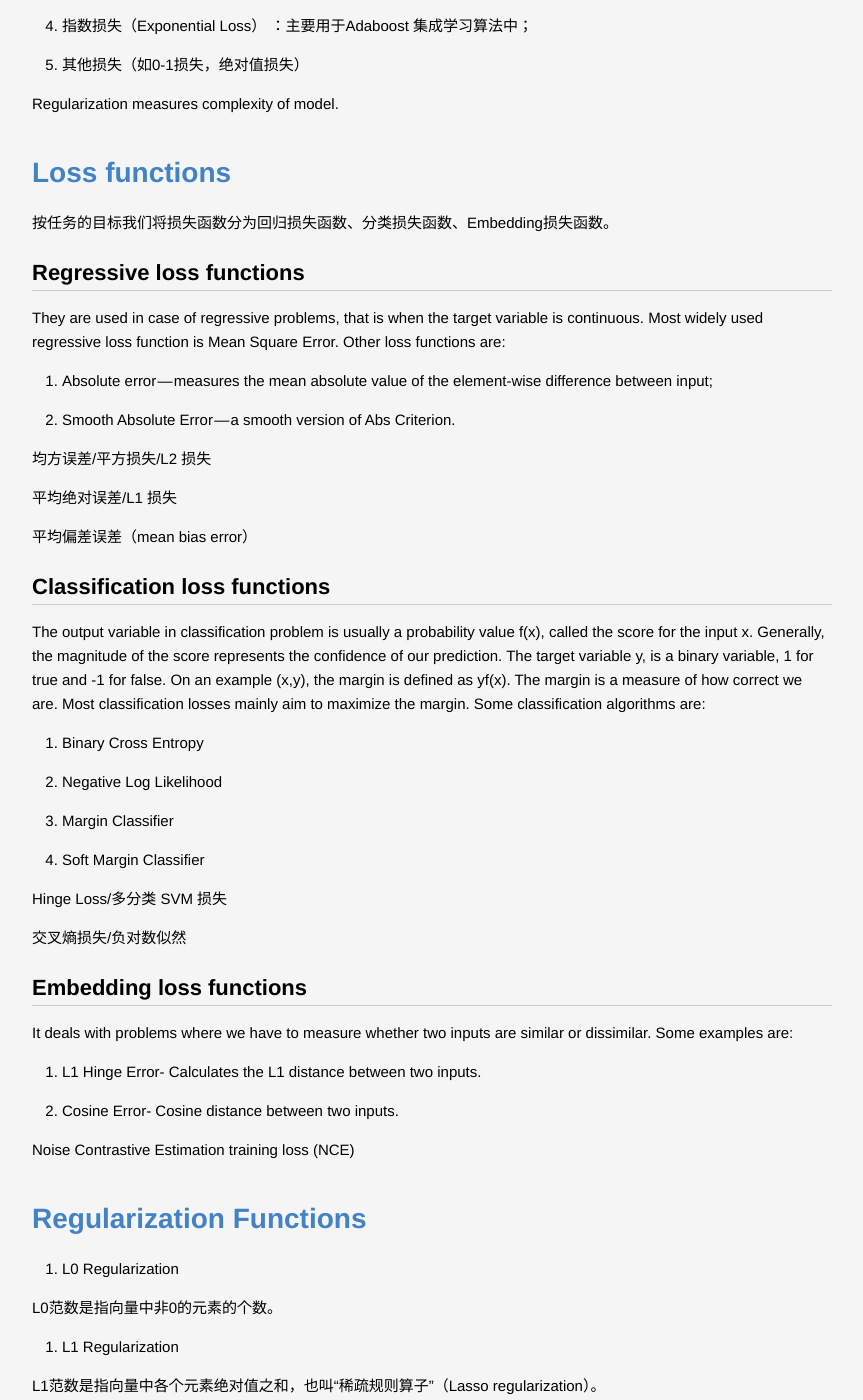
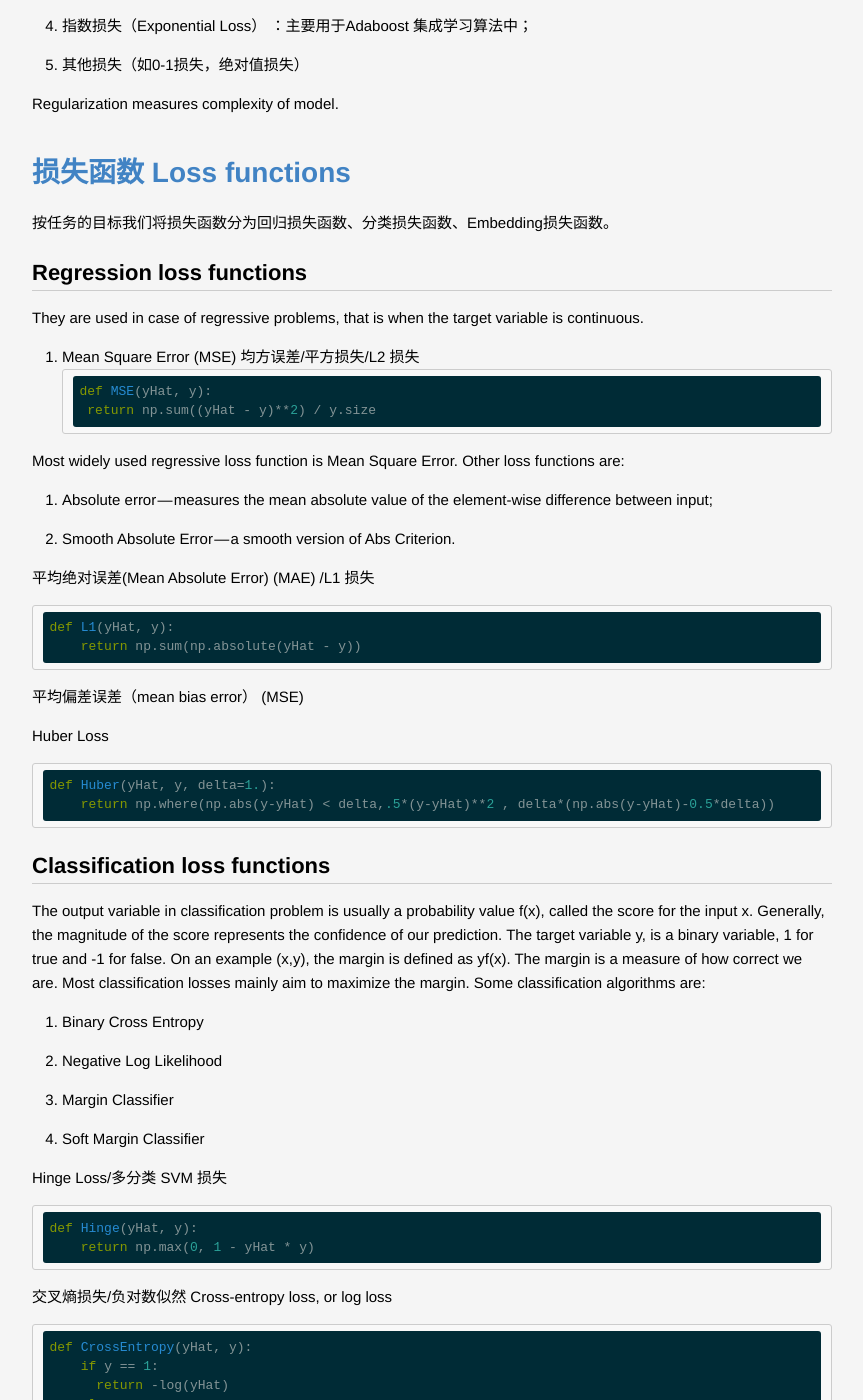
Before and after one commit to lucky521/blog, a Jekyll site: the page built from _posts/ml/2018-07-31-optimization-method.markdown, in a window 1280 px wide and 1400 px high, scrolled down 1988 px. Shown: the whole window, without its empty margins (208-1071 px from the left). Built offline with Jekyll 4.4.1, drawn with Linux system fonts in a browser that asks for light colours; some of the changed text lies outside the part shown.

Commit message:
update blog

````diff
--- a/_posts/debugging/2018-12-16-debugging.markdown
+++ b/_posts/debugging/2018-12-16-debugging.markdown
@@ -25,6 +25,10 @@ LLDB Debugger
 
 
 
+# Lint
+
+
+
 
 # 状态 Debugging
 
--- a/_posts/ml/2018-07-31-optimization-method.markdown
+++ b/_posts/ml/2018-07-31-optimization-method.markdown
@@ -23,7 +23,7 @@ layout: post
 
 
 
-# Objective Function的设定
+# 目标函数的设定 Objective Function
 
 其实目标函数和损失函数的概念比较接近，我的理解是，目标函数=损失函数+正则化方法。直接把损失函数作为目标函数的方法叫做”经验风险最小化“，结合损失函数和正则化方法的目标函数方法叫做”结果风险最小化“。
 
@@ -44,23 +44,39 @@ Training Loss measures how well model fit on training data.
 Regularization measures complexity of model.
 
 
-# Loss functions
+# 损失函数 Loss functions
 
 按任务的目标我们将损失函数分为回归损失函数、分类损失函数、Embedding损失函数。
 
-## Regressive loss functions
+## Regression loss functions
 
 They are used in case of regressive problems, that is when the target variable is continuous.
+
+0. Mean Square Error (MSE)
+均方误差/平方损失/L2 损失
+```
+def MSE(yHat, y):
+    return np.sum((yHat - y)**2) / y.size
+```
+
 Most widely used regressive loss function is Mean Square Error. Other loss functions are:
 1. Absolute error — measures the mean absolute value of the element-wise difference between input;
 2. Smooth Absolute Error — a smooth version of Abs Criterion.
 
+平均绝对误差(Mean Absolute Error) (MAE) /L1 损失
+```
+def L1(yHat, y):
+    return np.sum(np.absolute(yHat - y))
+```
 
-均方误差/平方损失/L2 损失
+平均偏差误差（mean bias error） (MSE)
 
-平均绝对误差/L1 损失
 
-平均偏差误差（mean bias error）
+Huber Loss
+```
+def Huber(yHat, y, delta=1.):
+    return np.where(np.abs(y-yHat) < delta,.5*(y-yHat)**2 , delta*(np.abs(y-yHat)-0.5*delta))
+```
 
 
 ## Classification loss functions
@@ -73,9 +89,27 @@ On an example (x,y), the margin is defined as yf(x). The margin is a measure of
 4. Soft Margin Classifier
 
 Hinge Loss/多分类 SVM 损失
+```
+def Hinge(yHat, y):
+    return np.max(0, 1 - yHat * y)
+```
 
 交叉熵损失/负对数似然
+Cross-entropy loss, or log loss
+```
+def CrossEntropy(yHat, y):
+    if y == 1:
+      return -log(yHat)
+    else:
+      return -log(1 - yHat)
+```
 
+
+KL散度 KL-divergence Loss
+```
+def kl_divergence(p, q):  # q,p都是长度相同的浮点数向量，且向量元素值之和都为1
+    return tf.reduce_sum(p * tf.log(p/q))
+```
 
 
 ## Embedding loss functions
@@ -103,6 +141,11 @@ L1范数是指向量中各个元素绝对值之和，也叫“稀疏规则算子
 2. L2 Regularization
 
  L2范数是指向量各元素的平方和然后求平方根。
+
+
+
+
+
 
 
 
````
Also changed, not shown: other parts of _posts/ml/2018-07-31-optimization-method.markdown (+5 -1 lines), _posts/ml/2017-10-26-tensorflow.markdown (+49 -2 lines), _posts/ml/2018-04-18-feature-engineering.markdown (+64 -0 lines), _posts/ml/2018-05-15-nlp-using-machine-learning.markdown (+8 -1 lines).
